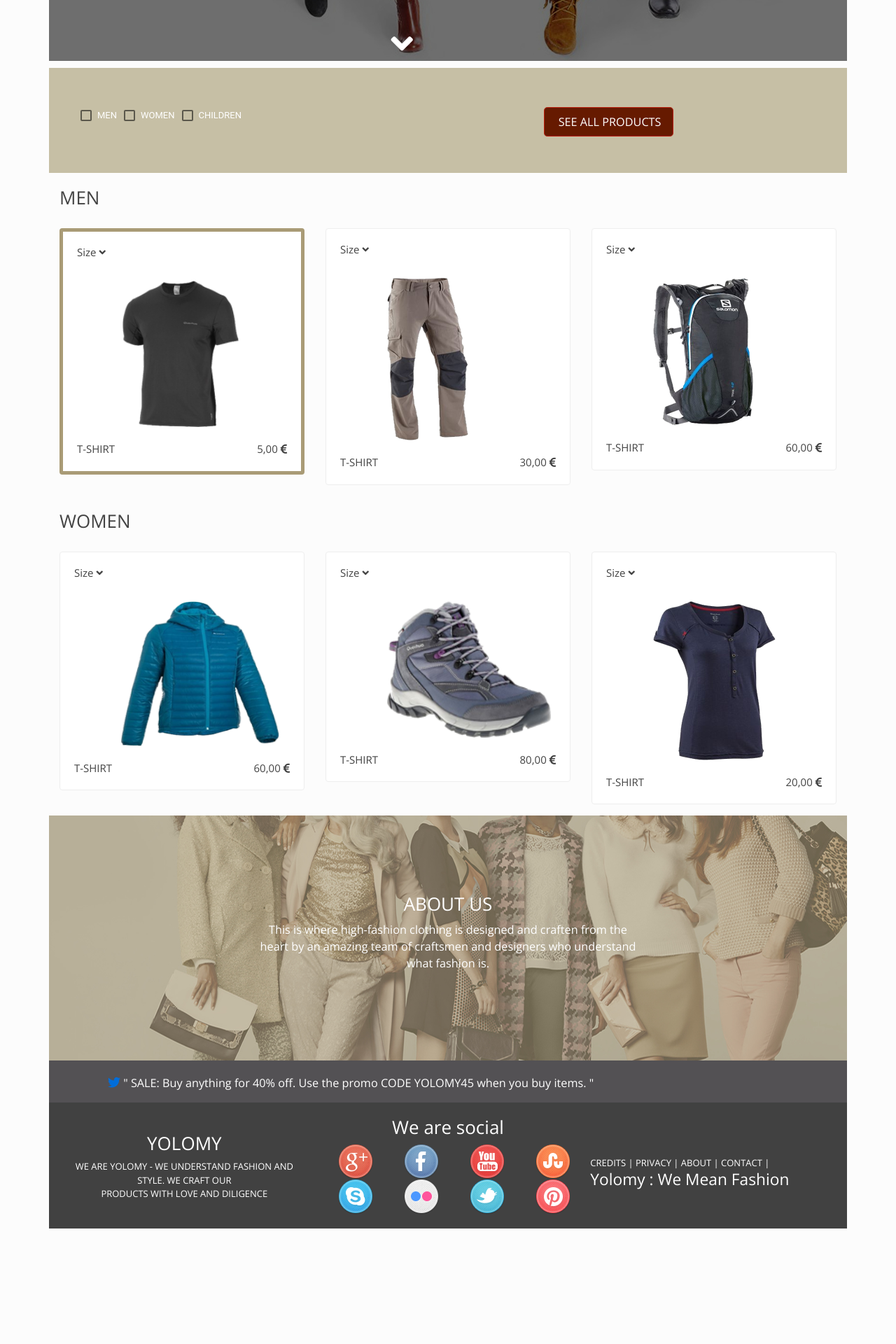
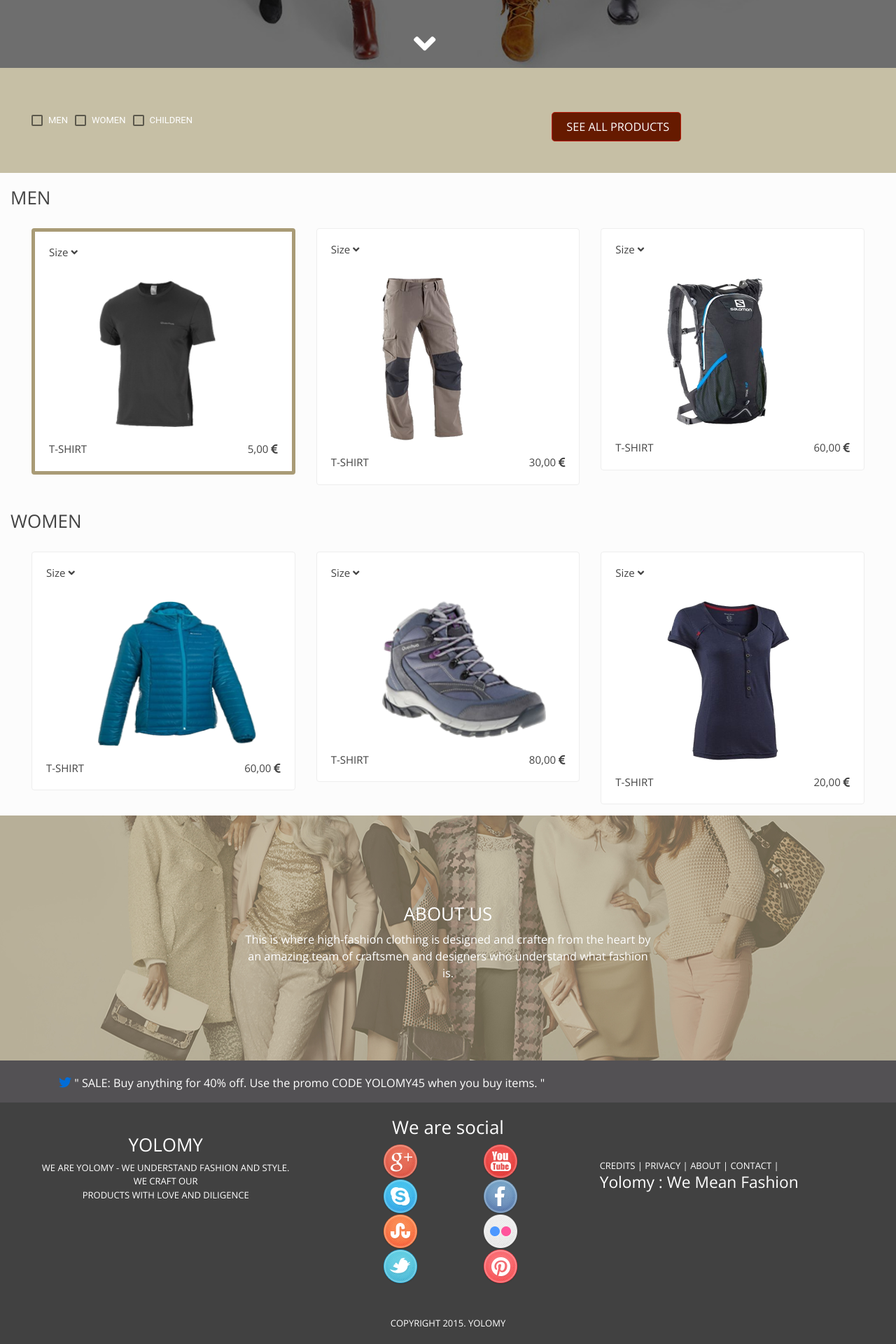
Before and after one commit to vonmutinda/Yolomy, an Angular app: page / in a window 1280 px wide. Shown: the part 703-2623 px from the top of the page at 70% size. Before the commit the page ends 2458 px from the top, so only its background shows below. Built offline with nearby package versions, Linux system fonts and the light colour scheme.

Commit message:
container-fluid

```diff
--- a/src/app/app.component.html
+++ b/src/app/app.component.html
@@ -1,4 +1,4 @@
-<div id="page1" class="container">
+<div id="page1" class="container-fluid">
     <!-- .navbar -->
     <nav class="navbar navbar-expand-lg navbar-dark">
       <h2 style="font-size:24px;" class="navbar-brand"> Yolomy </h2>
@@ -10,7 +10,7 @@
 
 
       </div>
-        <ul class="navbar-nav nav justify-content-end pull-left">
+        <ul class="nav navbar-nav navbar-right">
           <li class="nav-item active">
             <a class="nav-link" href="#"> Home <span class="sr-only"></span></a>
           </li>
@@ -44,12 +44,12 @@
     </div>
     <!-- ./ content for page one END -->
 
-    <i style="font-size:50px;position:absolute;bottom:0; margin-bottom:10px; margin-left:37%;" class="fas fa-angle-down"></i>
+    <i style="font-size:50px;position:absolute;bottom:0; margin-bottom:10px; margin-left:45%;" class="fas fa-angle-down"></i>
 
 </div>
 
 <!-- page two -->
-<div class="container">
+<div class="container-fluid">
 
   <!-- .first element of page two -->
   <div id="page2" class="row">
@@ -176,7 +176,7 @@
 
 
 <!-- .page three - ABOUT section -->
-<div class="container">
+<div class="container-fluid">
   <div id="about-us" class="row">
     <div class="col-md-3"></div>
 
@@ -198,7 +198,7 @@
 <!-- ./page three - ABOUT section -->
 
   <!-- .discount information -->
-  <div class="container discount">
+  <div class="container-fluid discount">
     <blockquote class="blockquote">
       <p style="padding-left:20px;" class="mb-0">
         <i style="color:#016dd9; font-size:18px;" class="fab fa-twitter"></i> " SALE: Buy anything for 40% off. Use the promo CODE YOLOMY45 when you buy items. "
@@ -211,7 +211,7 @@
 
 
 <!-- .social section -->
-<div class="container footer">
+<div class="container-fluid footer">
   <div class="row">
     <!-- .mantra -->
     <div style="padding-top: 2%;" class="col-md-4">
@@ -227,33 +227,16 @@
     <!-- . social icons -->
     <div class="col-md-4">
       <h2 class="text-center"> We are social </h2>
-
-      <div class="row">
-        <div class="col-md-3">
+      <p>
         <img src="/assets/social_icons/g_plus.png" alt="">
-        </div>
-        <div class="col-md-3">
+        <img src="/assets/social_icons/you_tube.png" alt="">
+        <img src="/assets/social_icons/skype.png" alt="">
         <img src="/assets/social_icons/facebook.png" alt="">
-        </div>
-        <div class="col-md-3">
-          <img src="/assets/social_icons/you_tube.png" alt="">
-        </div>
-        <div class="col-md-3">
         <img src="/assets/social_icons/stumble_upon.png" alt="">
-        </div>
-        <div class="col-md-3">
-          <img src="/assets/social_icons/skype.png" alt="">
-        </div>
-        <div class="col-md-3">
         <img src="/assets/social_icons/flickr.png" alt="">
-        </div>
-        <div class="col-md-3">
         <img src="/assets/social_icons/twitter.png" alt="">
-        </div>
-        <div class="col-md-3">
         <img src="/assets/social_icons/pinterest.png" alt="">
-        </div>
-      </div>
+      </p>
 
     </div>
     <!-- ./ social icons END -->
@@ -266,5 +249,9 @@
     </div>
     <!-- ./credits -->
   </div>
+
+  <div style="margin-top:30px;" class="container-fluid text-center copyright">
+    Copyright 2015. Yolomy
+  </div>
 </div>
 <!-- ./ social section END -->
--- a/src/app/app.component.scss
+++ b/src/app/app.component.scss
@@ -1,12 +1,16 @@
-.container{
+.container-fluid{
    color:white;
 }
 
+.row{
+    padding-left: 30px;
+    padding-right: 30px;
+}
 
 #page1{
     background-image: url('../assets/backgrounds/hero.jpg');
     background-repeat: no-repeat;
-    background-attachment: cover;
+    background-size: cover;
     height: 100vh;
     // width: 100vw;
 }
@@ -65,7 +69,6 @@
 
 mat-checkbox{
     padding-right: 10px;
-
 }
 
 .btn-lg{
@@ -109,3 +112,7 @@
 .credits{
     padding-top: 5%;
 }
+
+.copyright{
+    text-transform: uppercase;
+}
```
Also changed, not shown: 4 other files (tests, documents, lock files or other folders). Lines whose indentation alone changed are shown as unchanged.
